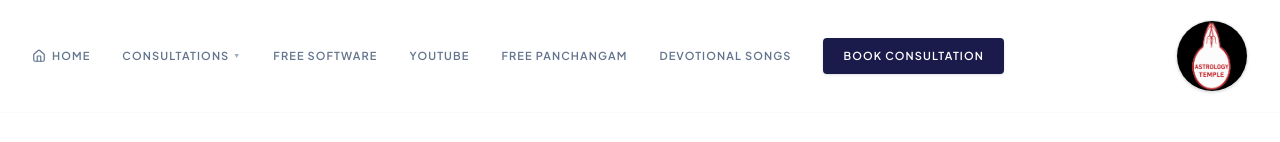
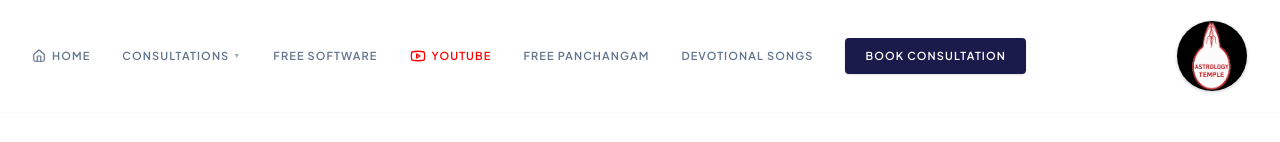
Before and after one commit to astrologytemple-2026/astrology-temple-website, a React (Vite) app: page / in a window 1280 px wide. Shown: the top 142 px of the page. Built offline with nearby package versions, Linux system fonts and the light colour scheme.

Commit message:
Highlight YouTube menu item with red color and icon

```diff
--- a/src/components/Header.tsx
+++ b/src/components/Header.tsx
@@ -1,5 +1,5 @@
 import React, { useState, useEffect } from "react";
-import { Menu, X, Home } from "lucide-react";
+import { Menu, X, Home, Youtube } from "lucide-react";
 
 export default function Header() {
   const [isScrolled, setIsScrolled] = useState(false);
@@ -59,7 +59,13 @@ export default function Header() {
       ]
     },
     { id: "menu3", label: "Free Software", href: "/software" },
-    { id: "menu4", label: "Youtube", href: "https://www.youtube.com/@astrologytemple" },
+    {
+      id: "menu4",
+      label: "Youtube",
+      href: "https://www.youtube.com/@astrologytemple",
+      icon: <Youtube className="w-4 h-4" />,
+      className: "text-[#FF0000] hover:text-[#CC0000] font-black"
+    },
     { id: "menu5", label: "Free Panchangam", href: "https://youtu.be/nkuhjHEvuW8" },
     { id: "menu6", label: "Devotional Songs", href: "https://www.youtube.com/watch?v=nEDbHnYsKSY&list=PLXoiyvGD4QuPL-waGa63YgMmVH9uDP7LZ" }
 
@@ -103,7 +109,7 @@ export default function Header() {
                 <div key={link.id} className="relative group/menu py-2">
                   <a
                     href={link.href}
-                    className="text-[11px] font-semibold uppercase tracking-widest text-slate-500 hover:text-primary transition-all duration-200 flex items-center gap-1 cursor-pointer"
+                    className={`text-[11px] font-semibold uppercase tracking-widest transition-all duration-200 flex items-center gap-1 cursor-pointer ${link.className || "text-slate-500 hover:text-primary"}`}
                   >
                     {link.icon && <span className="mr-0.5">{link.icon}</span>}
                     <span>{link.label}</span>
@@ -159,7 +165,7 @@ export default function Header() {
                 <a
                   href={link.href}
                   onClick={() => setIsMobileMenuOpen(false)}
-                  className="text-xs font-semibold uppercase tracking-widest text-slate-600 hover:text-primary flex items-center gap-2"
+                  className={`text-xs font-semibold uppercase tracking-widest flex items-center gap-2 ${link.className || "text-slate-600 hover:text-primary"}`}
                 >
                   {link.icon && <span>{link.icon}</span>}
                   <span>{link.label}</span>
```
